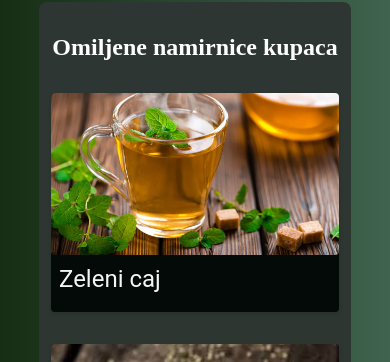
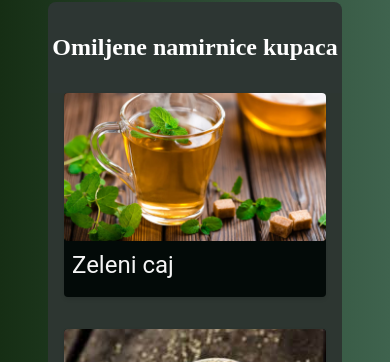
Before and after one commit to rcomplexxx/detelina, a Next.js app: page / in a window 390 px wide. Shown: the part 361-723 px from the top of the page. Built offline with nearby package versions, Linux system fonts and the light colour scheme.

Commit message:
:design improvements

```diff
--- a/components/Products/Product/product.module.css
+++ b/components/Products/Product/product.module.css
@@ -64,14 +64,3 @@
 
     }
   }
-
-
-  @media(max-width: 680px){
-
-    .root {
-
-      margin-left: var(--size-4);
-      margin-right: var(--size-4);
-
-    }
-  }
--- a/components/Products/products.module.css
+++ b/components/Products/products.module.css
@@ -1,5 +1,5 @@
 .toolbar {
-    width: 80vw;
+    width: calc(100% - var(--size-10));
     background-color: #2d3633;
     z-index: 2;
     display: flex;
```
